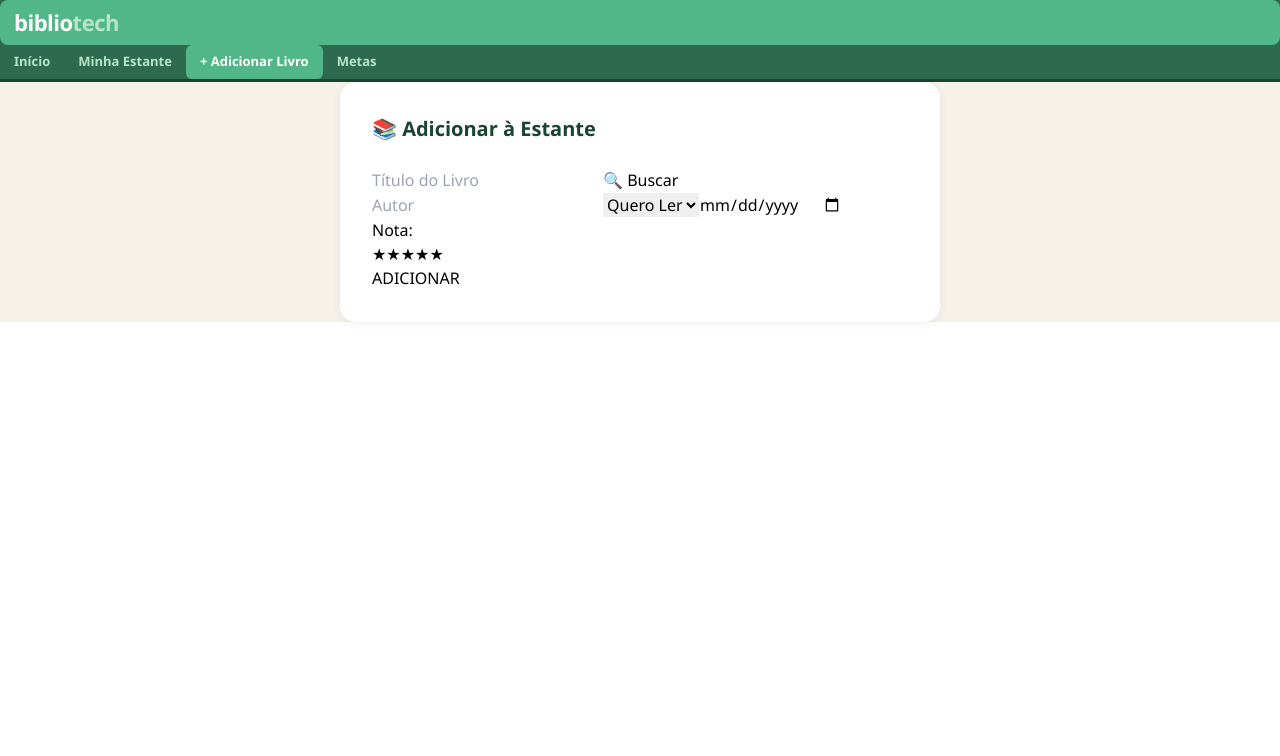
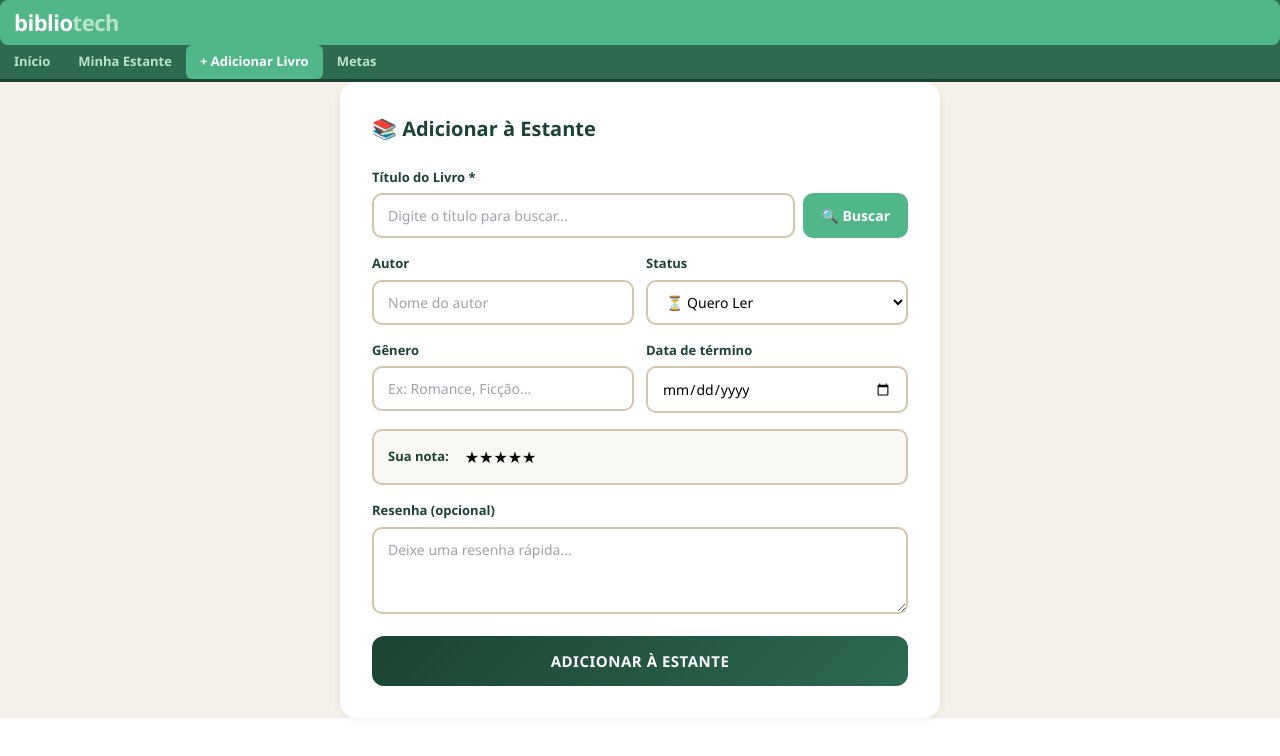
Before and after one commit to GuilhermeADS13/bibliotech, a React (Vite) app: page / in a window 1280 px wide. Both pictures are taken after a click on the button "Adicionar Livro". Shown: the top 756 px of the page. Built offline with nearby package versions, Linux system fonts and the light colour scheme.

Commit message:
feat: skoob-style redesign - src/components/BookForm.jsx

```diff
--- a/src/components/BookForm.jsx
+++ b/src/components/BookForm.jsx
@@ -4,88 +4,150 @@ import { StarRating } from './StarRating';
 export function BookForm({ onSave }) {
   const [loading, setLoading] = useState(false);
   const [nota, setNota] = useState(0);
+  const [sugestoes, setSugestoes] = useState([]);
   const [formData, setFormData] = useState({
-    titulo: '', autor: '', genero: '', dataTermino: '', status: 'quero-ler', capa: ''
+    titulo: '', autor: '', genero: '', paginas: '',
+    dataTermino: '', status: 'quero-ler', capa: '', resenha: ''
   });
 
   const buscarNoGoogleBooks = async () => {
-    if (!formData.titulo) return;
+    if (!formData.titulo || formData.titulo.length < 2) return;
     setLoading(true);
     try {
-      const res = await fetch(`https://www.googleapis.com/books/v1/volumes?q=${encodeURIComponent(formData.titulo)}`);
+      const res = await fetch(`https://www.googleapis.com/books/v1/volumes?q=${encodeURIComponent(formData.titulo)}&maxResults=5&langRestrict=pt`);
       const data = await res.json();
-      if (data.items?.[0]) {
-        const info = data.items[0].volumeInfo;
-        setFormData({
-          ...formData,
-          titulo: info.title,
-          autor: info.authors?.join(', ') || 'Desconhecido',
-          genero: info.categories?.[0] || '',
-          capa: info.imageLinks?.thumbnail?.replace('http:', 'https:') || ''
-        });
+      if (data.items?.length) {
+        setSugestoes(data.items.map(item => ({
+          titulo: item.volumeInfo.title,
+          autor: item.volumeInfo.authors?.join(', ') || 'Desconhecido',
+          genero: item.volumeInfo.categories?.[0] || '',
+          paginas: item.volumeInfo.pageCount || '',
+          capa: item.volumeInfo.imageLinks?.thumbnail?.replace('http:', 'https:') || ''
+        })));
       }
     } catch (e) { console.error(e); }
     finally { setLoading(false); }
   };
 
+  const selecionarSugestao = (s) => {
+    setFormData(prev => ({ ...prev, ...s }));
+    setSugestoes([]);
+  };
+
   const handleSubmit = (e) => {
     e.preventDefault();
+    if (!formData.titulo.trim()) return;
     onSave({ ...formData, nota, id: Date.now() });
-    setFormData({ titulo: '', autor: '', genero: '', dataTermino: '', status: 'quero-ler', capa: '' });
+    setFormData({ titulo: '', autor: '', genero: '', paginas: '', dataTermino: '', status: 'quero-ler', capa: '', resenha: '' });
     setNota(0);
-    e.target.reset();
+    setSugestoes([]);
   };
 
+  const inp = { padding: '10px 14px', borderRadius: '10px', border: '2px solid #d4c5a9', outline: 'none', fontSize: '14px', width: '100%', boxSizing: 'border-box', fontFamily: 'inherit' };
+
   return (
-    <form onSubmit={handleSubmit} className="space-y-4">
-      <div className="flex gap-2">
-        <input
-          type="text"
-          placeholder="Título do Livro"
-          value={formData.titulo}
-          className="flex-1 p-3 border rounded-xl outline-none focus:ring-2 focus:ring-indigo-500"
-          onChange={e => setFormData({...formData, titulo: e.target.value})}
-        />
-        <button
-          type="button"
-          onClick={buscarNoGoogleBooks}
-          className="bg-amber-500 text-white px-4 py-2 rounded-xl font-bold hover:bg-amber-600 transition"
-        >
-          {loading ? "..." : "🔍 Buscar"}
-        </button>
+    <form onSubmit={handleSubmit} style={{ display: 'flex', flexDirection: 'column', gap: '16px' }}>
+      {/* Busca Google Books */}
+      <div>
+        <label style={{ display: 'block', fontWeight: '700', fontSize: '13px', color: '#1b4332', marginBottom: '6px' }}>Título do Livro *</label>
+        <div style={{ display: 'flex', gap: '8px' }}>
+          <input type="text" placeholder="Digite o título para buscar..."
+            value={formData.titulo} style={{ ...inp, flex: 1 }}
+            onChange={e => setFormData({ ...formData, titulo: e.target.value })}
+            onFocus={e => e.target.style.borderColor = '#52b788'}
+            onBlur={e => e.target.style.borderColor = '#d4c5a9'} />
+          <button type="button" onClick={buscarNoGoogleBooks}
+            style={{ background: '#52b788', color: 'white', border: 'none', borderRadius: '10px', padding: '10px 18px', fontWeight: '700', cursor: 'pointer', whiteSpace: 'nowrap', fontSize: '14px' }}>
+            {loading ? '⏳' : '🔍 Buscar'}
+          </button>
+        </div>
+        {/* Sugestões */}
+        {sugestoes.length > 0 && (
+          <div style={{ background: 'white', border: '2px solid #52b788', borderRadius: '10px', marginTop: '8px', overflow: 'hidden', boxShadow: '0 4px 16px rgba(0,0,0,0.1)' }}>
+            {sugestoes.map((s, i) => (
+              <div key={i} onClick={() => selecionarSugestao(s)}
+                style={{ display: 'flex', alignItems: 'center', gap: '12px', padding: '10px 14px', cursor: 'pointer', borderBottom: i < sugestoes.length - 1 ? '1px solid #f0e8dc' : 'none' }}
+                onMouseEnter={e => e.currentTarget.style.background = '#f0faf4'}
+                onMouseLeave={e => e.currentTarget.style.background = 'white'}>
+                {s.capa && <img src={s.capa} alt={s.titulo} style={{ width: '32px', height: '46px', objectFit: 'cover', borderRadius: '4px', flexShrink: 0 }} />}
+                <div>
+                  <p style={{ fontWeight: '700', fontSize: '13px', color: '#1b4332' }}>{s.titulo}</p>
+                  <p style={{ fontSize: '11px', color: '#9c8c7e' }}>{s.autor}{s.paginas ? ` · ${s.paginas} pág.` : ''}</p>
+                </div>
+              </div>
+            ))}
+          </div>
+        )}
       </div>
-      <div className="grid grid-cols-1 md:grid-cols-2 gap-4">
-        <input
-          type="text"
-          placeholder="Autor"
-          value={formData.autor}
-          className="p-3 border rounded-xl outline-none focus:ring-2 focus:ring-indigo-500"
-          onChange={e => setFormData({...formData, autor: e.target.value})}
-        />
-        <select
-          className="p-3 border rounded-xl outline-none focus:ring-2 focus:ring-indigo-500"
-          value={formData.status}
-          onChange={e => setFormData({...formData, status: e.target.value})}
-        >
-          <option value="quero-ler">Quero Ler</option>
-          <option value="lendo">Lendo</option>
-          <option value="finalizado">Finalizado</option>
-        </select>
-        <input
-          type="date"
-          className="p-3 border rounded-xl"
-          onChange={e => setFormData({...formData, dataTermino: e.target.value})}
-        />
-        <div className="flex items-center justify-center p-3 border rounded-xl bg-gray-50 gap-4">
-          <span className="text-xs text-gray-500">Nota:</span>
-          <StarRating rating={nota} setRating={setNota} interactive={true} />
+
+      {/* Preview da capa */}
+      {formData.capa && (
+        <div style={{ textAlign: 'center' }}>
+          <img src={formData.capa} alt="Capa" style={{ height: '140px', borderRadius: '8px', boxShadow: '0 4px 12px rgba(0,0,0,0.15)' }} />
+        </div>
+      )}
+
+      {/* Autor / Status */}
+      <div style={{ display: 'grid', gridTemplateColumns: '1fr 1fr', gap: '12px' }}>
+        <div>
+          <label style={{ display: 'block', fontWeight: '700', fontSize: '13px', color: '#1b4332', marginBottom: '6px' }}>Autor</label>
+          <input type="text" placeholder="Nome do autor" value={formData.autor} style={inp}
+            onChange={e => setFormData({ ...formData, autor: e.target.value })}
+            onFocus={e => e.target.style.borderColor = '#52b788'}
+            onBlur={e => e.target.style.borderColor = '#d4c5a9'} />
+        </div>
+        <div>
+          <label style={{ display: 'block', fontWeight: '700', fontSize: '13px', color: '#1b4332', marginBottom: '6px' }}>Status</label>
+          <select value={formData.status} style={{ ...inp, background: 'white', cursor: 'pointer' }}
+            onChange={e => setFormData({ ...formData, status: e.target.value })}
+            onFocus={e => e.target.style.borderColor = '#52b788'}
+            onBlur={e => e.target.style.borderColor = '#d4c5a9'}>
+            <option value="quero-ler">⏳ Quero Ler</option>
+            <option value="lendo">📖 Lendo</option>
+            <option value="lido">✅ Lido</option>
+            <option value="abandonei">❌ Abandonei</option>
+          </select>
         </div>
       </div>
-      <button
-        type="submit"
-        className="w-full bg-indigo-600 text-white p-4 rounded-2xl font-black hover:bg-indigo-700 transition"
-      >
-        ADICIONAR
+
+      {/* Gênero / Páginas */}
+      <div style={{ display: 'grid', gridTemplateColumns: '1fr 1fr', gap: '12px' }}>
+        <div>
+          <label style={{ display: 'block', fontWeight: '700', fontSize: '13px', color: '#1b4332', marginBottom: '6px' }}>Gênero</label>
+          <input type="text" placeholder="Ex: Romance, Ficção..." value={formData.genero} style={inp}
+            onChange={e => setFormData({ ...formData, genero: e.target.value })}
+            onFocus={e => e.target.style.borderColor = '#52b788'}
+            onBlur={e => e.target.style.borderColor = '#d4c5a9'} />
+        </div>
+        <div>
+          <label style={{ display: 'block', fontWeight: '700', fontSize: '13px', color: '#1b4332', marginBottom: '6px' }}>Data de término</label>
+          <input type="date" style={{ ...inp, background: 'white' }}
+            onChange={e => setFormData({ ...formData, dataTermino: e.target.value })}
+            onFocus={e => e.target.style.borderColor = '#52b788'}
+            onBlur={e => e.target.style.borderColor = '#d4c5a9'} />
+        </div>
+      </div>
+
+      {/* Nota */}
+      <div style={{ display: 'flex', alignItems: 'center', gap: '16px', padding: '14px', borderRadius: '10px', background: '#f9f7f4', border: '2px solid #d4c5a9' }}>
+        <span style={{ fontWeight: '700', fontSize: '13px', color: '#1b4332' }}>Sua nota:</span>
+        <StarRating rating={nota} setRating={setNota} interactive={true} />
+        {nota > 0 && <span style={{ fontSize: '12px', color: '#9c8c7e' }}>{nota}/5</span>}
+      </div>
+
+      {/* Resenha rápida */}
+      <div>
+        <label style={{ display: 'block', fontWeight: '700', fontSize: '13px', color: '#1b4332', marginBottom: '6px' }}>Resenha (opcional)</label>
+        <textarea placeholder="Deixe uma resenha rápida..." value={formData.resenha} rows={3}
+          style={{ ...inp, resize: 'vertical' }}
+          onChange={e => setFormData({ ...formData, resenha: e.target.value })}
+          onFocus={e => e.target.style.borderColor = '#52b788'}
+          onBlur={e => e.target.style.borderColor = '#d4c5a9'} />
+      </div>
+
+      <button type="submit"
+        style={{ background: 'linear-gradient(135deg, #1b4332, #2d6a4f)', color: 'white', padding: '14px', borderRadius: '12px', border: 'none', fontWeight: '900', fontSize: '15px', cursor: 'pointer', letterSpacing: '0.5px' }}>
+        ADICIONAR À ESTANTE
       </button>
     </form>
   );
```
